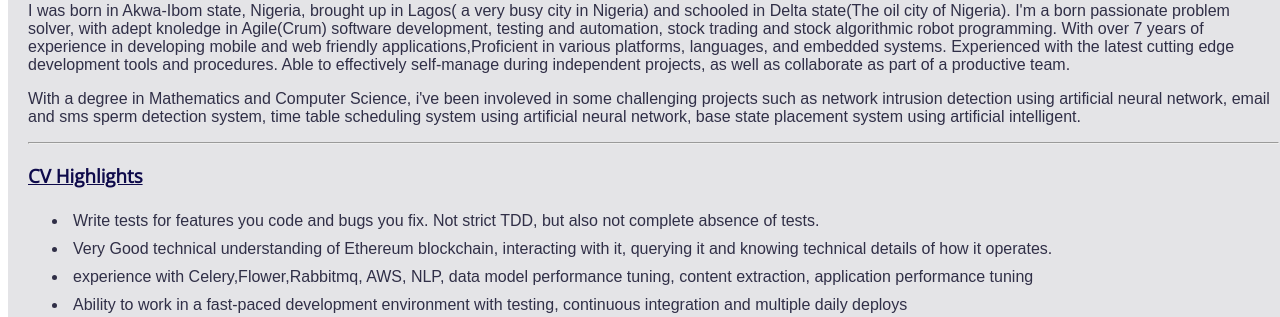
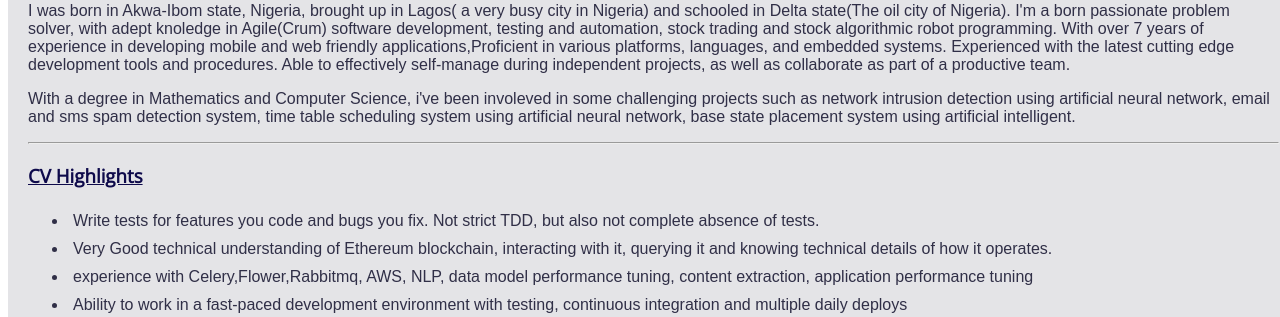
Before and after one commit to iamcoderisk/mywebsite, a Flask app: page / in a window 1280 px wide. Shown: the part 274-591 px from the top of the page. Run offline with Flask 2, Linux system fonts and the light colour scheme.

Commit message:
index.html updated

```diff
--- a/templates/index.html
+++ b/templates/index.html
@@ -22,7 +22,7 @@
             tools and procedures. Able to effectively self-manage during independent projects, as well as collaborate as part of a
             productive team.
             </p>
-            <p> With a degree in Mathematics and Computer Science, i've been involeved in some challenging projects such as network intrusion detection using artificial neural network, email and sms sperm detection system, time table scheduling
+            <p> With a degree in Mathematics and Computer Science, i've been involeved in some challenging projects such as network intrusion detection using artificial neural network, email and sms spam detection system, time table scheduling
             system using artificial neural network, base state placement system using artificial intelligent.
                     </p>
 
```
